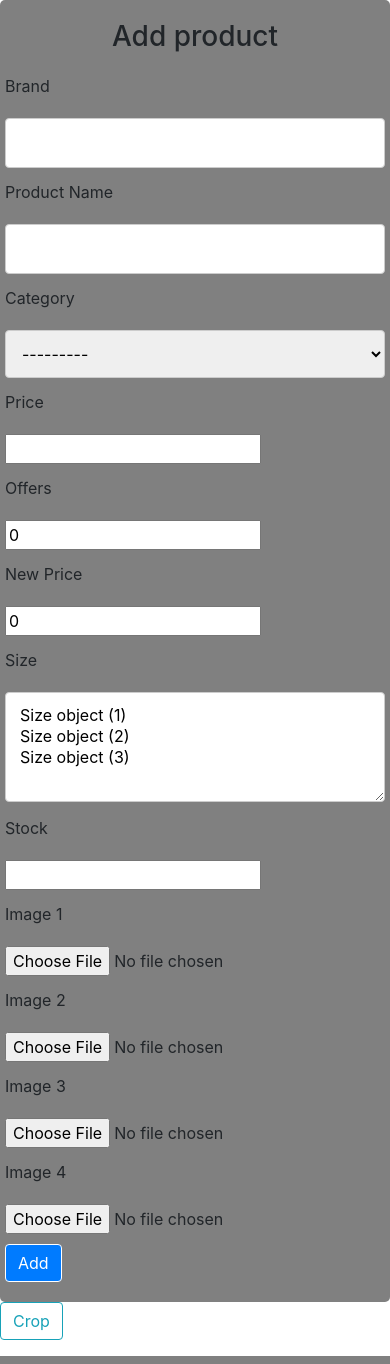
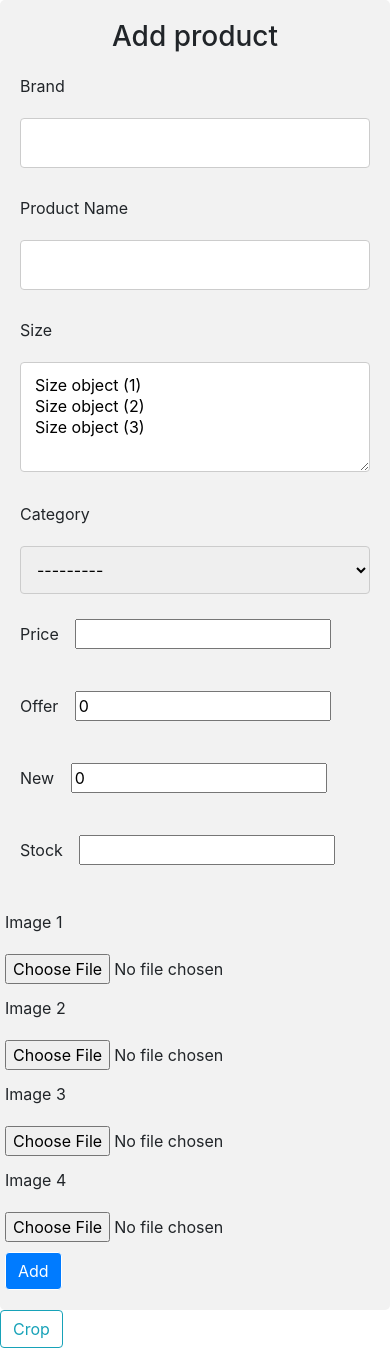
Before and after one commit to shifa1234banu/ecommerce, a Django app: page /admin/addproduct in a window 390 px wide. Run offline with Django 3.2, Linux system fonts and the light colour scheme; a user stored in the database is signed in; data comes from the database, SQL or seed files in the repository; both versions use the stored data as it was after the commit; some libraries are stand-ins or nearby versions.

Commit message:
finalcommit

```diff
--- a/templates/admin/addproduct.html
+++ b/templates/admin/addproduct.html
@@ -90,96 +90,54 @@
       </style>
 </head>
 <body>
-  <div style="background-color: grey;" class="container">
+  <div  class="container">
     <h3 style="text-align: center;">Add product</h3>
-  <form  method="POST"  enctype="multipart/form-data">
+  <form  method="POST" enctype="multipart/form-data">
 		{% csrf_token %}
 
 
 
 
-    <div class="row">
-      <div class="col-12 col-md-6">
-      <div class="row">
-        <div class="col-25">
-          <label>Brand</label>
+    <div class="form-row">
+      <div class="form-group col-md-6">
+        <label for="inputEmail4">Brand</label>
+        {{form.brand}}
       </div>
-        <div class="col-75">
-          {{ form.brand}}
+      <div class="form-group col-md-6">
+        <label for="inputPassword4">Product Name</label>
+        {{form.productname}}
       </div>
     </div>
+    <div class="form-group">
+      <label for="inputAddress">Size</label>
+      {{form.size}}
     </div>
-    <div class="col-12 col-md-6">
-      <div class="row">
-        <div class="col-25">
-          <label>Product Name</label>
+    <div class="form-group">
+      <label for="inputAddress">Category</label>
+      {{form.category}}
     </div>
-        <div class="col-75">
-          {{ form.productname}}
+    <div class="form-row">
+      <div class="form-group col-md-3">
+        <label for="inputEmail4">Price</label>
+        {{form.price}}
       </div>
+      <div class="form-group col-md-3">
+        <label for="inputPassword4">Offer</label>
+        {{form.offers}}
       </div>
+      <div class="form-group col-md-3">
+        <label for="inputPassword4">New</label>
+        {{form.newprice}}
       </div>
+      <div class="form-group col-md-3">
+        <label for="inputPassword4">Stock</label>
+        {{form.stock}}
       </div>
-  <div class="row">
-    <div class="col-12 col-md-6">
-      <div class="row">
-        <div class="col-25">
-          <label>Category</label>
+
+
     </div>
-        <div class="col-75">
-          {{ form.category}}
-        </div>
-      </div>
-    </div>
-    <div class="col-12 col-md-6">
-      <div class="row">
-        <div class="col-25">
-          <label>Price</label>
-        </div>
-        <div class="col-75">
-          {{ form.price }}
-        </div>
-      </div>
-  </div>
-  </div>
-  <div class="row">
-    <div class="col-12 col-md-6">
-      <div class="row">
-        <div class="col-25">
-          <label>Offers</label>
-        </div>
-        <div class="col-75">
-          {{ form.offers }}
-        </div>
-      </div>
-    </div>
-    <div class="col-12 col-md-6">
-      <div class="row">
-        <div class="col-25">
-          <label>New Price</label>
-        </div>
-        <div class="col-75">
-          {{ form.newprice }}
-        </div>
-      </div>
-    </div>
-  </div>
-      <div class="row">
-        <div class="col-25">
-          <label>Size</label>
-        </div>
-        <div class="col-75">
-          {{ form.size }}
-        </div>
-      </div>
-      <div class="row">
-        <div class="col-25">
-          <label>Stock</label>
-        </div>
-        <div class="col-75">
-          {{ form.stock }}
-        </div>
-      </div>
+
+
       <div class="row">
         <div class="col-12 col-md-3">
         <div class="row">
--- a/templates/user/index.html
+++ b/templates/user/index.html
@@ -390,7 +390,7 @@
 											{% if request.user.is_authenticated %}
 											<button value="{{product.id}}" style="background-color:orange"class="add-button" class="btn btn-default add-to-cart"><i class="fa fa-shopping-cart"></i>Add to cart</button>
 											{% else %}
-											<a href="{% url 'userlogin' %}"><button style="background-color:orange  class="add-button" class="btn btn-default "><i class="fa fa-shopping-cart"></i>Add to cart</button></a>
+											<a href="{% url 'userlogin' %}"><button class="btn btn-primary"  class="add-button" class="btn btn-default btn btn-default"><i class="fa fa-shopping-cart"></i>Add to cart</button></a>
 											{% endif %}
 										</div>
 
--- a/templates/user/register.html
+++ b/templates/user/register.html
@@ -124,7 +124,7 @@
 							<input type="email" autocomplete="off" name="email" placeholder="Email Address"/>
 							<input type="text" autocomplete="off" name="username" placeholder="Username"/>
 							<input type="password" autocomplete="off" name="password1" placeholder="Password"/>
-							<input type="text" autocomplete="off" maxlength="10" name="num" placeholder="Mobile number"/>
+							<input type="number" autocomplete="off" maxlength="10" name="num" placeholder="Mobile number"/>
 
 							<button type="submit" class="btn btn-default text-center">Signup</button>
 						</form>
```
Also changed, not shown: templates/admin/addcategory.html (+9 -1 lines), templates/user/product-details.html (+29 -7 lines), db.sqlite3. Lines whose indentation alone changed are shown as unchanged.
